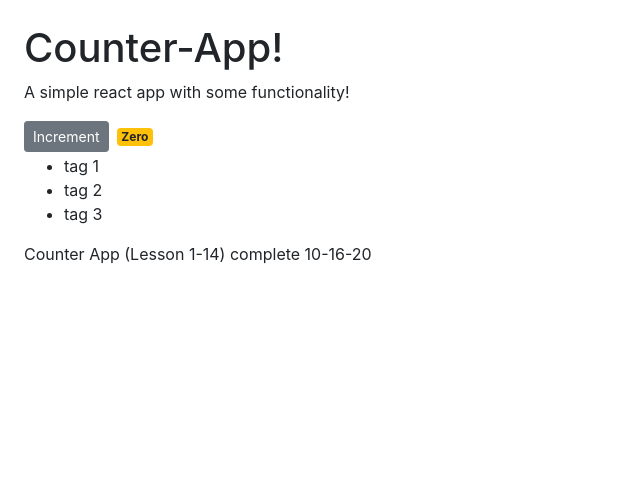
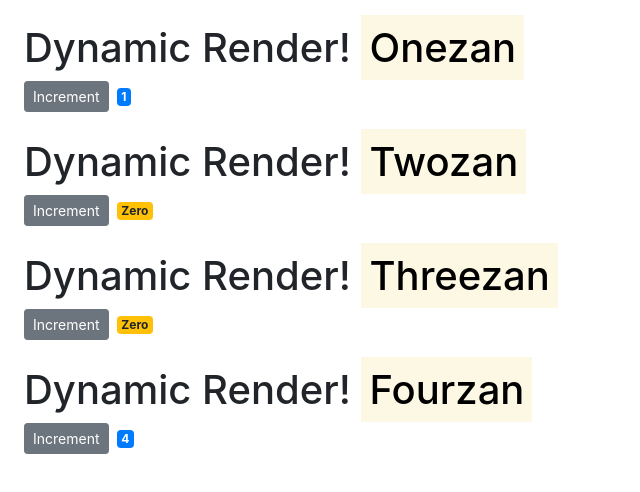
Before and after one commit to ccpaco/counter-app, a React (Create React App) app: page / in a window 1280 px wide. Shown: the top 492 px of the page, without its empty margins (0-640 px from the left). Built offline with nearby package versions, Linux system fonts and the light colour scheme.

Commit message:
Dyn. render titles, create 4 counter objects

```diff
--- a/src/components/counter.jsx
+++ b/src/components/counter.jsx
@@ -4,8 +4,7 @@ import React, { Component } from 'react';
 
 class Counter extends Component {
     state = {
-        count : 0,
-        tags : ["tag 1", "tag 2", "tag 3"]
+        value : this.props.value
     };
 
     /* constructor(){
@@ -14,16 +13,14 @@ class Counter extends Component {
     } */
 
     handleIncrement = () => {
-
-        this.setState({ count: this.state.count + 1});
+        this.setState({ value: this.state.value + 1});
     };
 // use js inside span, in this case {function()}
 //because jsx babel compile, span uses className instead of class (html). Also using Bootstrap!
     render() {
         return (
           <div className = "m-4">
-            <h1>Counter-App!</h1>
-            <p> A simple react app with some functionality!</p>
+            <h1>Dynamic Render! <mark>{this.props.title}</mark></h1>
             <button
               onClick={ () => this.handleIncrement() }
               className="btn btn-secondary btn-sm"
@@ -31,8 +28,8 @@ class Counter extends Component {
               Increment
             </button>
             <span className={this.getBadgeClasses()}>{this.formatCount()}</span>
-            {this.renderTags()}
-            <p> Counter App (Lesson 1-14) complete 10-16-20 </p>
+
+
           </div>
         );
     }
@@ -47,12 +44,12 @@ class Counter extends Component {
 
     getBadgeClasses() {
         let classes = "badge m-2 badge-";
-        classes += (this.state.count === 0) ? "warning" : "primary";
+        classes += (this.state.value === 0) ? "warning" : "primary";
         return classes;
     }
 
     formatCount(){
-        const { count } = this.state;
+        const { value: count } = this.state;
         return count === 0 ? 'Zero' : count;
     }
 
--- /dev/null
+++ b/src/components/counters.jsx
@@ -0,0 +1,26 @@
+import React, { Component } from 'react';
+import Counter from './counter';
+
+class Counters extends Component {
+    state = {
+        counters: [
+            { title: 'Onezan', id: 1, value: 1},
+            { title: 'Twozan', id: 2, value: 0},
+            { title: 'Threezan', id: 3, value: 0},
+            { title: 'Fourzan', id: 4, value: 4}
+        ]
+    };
+
+    render() {
+        return (
+        <div>
+            {this.state.counters.map(counter =>
+            <Counter key={counter.id} value={counter.value} title={counter.title}/>
+
+            )}
+        </div>
+        );
+    }
+}
+
+export default Counters;
--- a/src/index.js
+++ b/src/index.js
@@ -1,14 +1,14 @@
 import React from 'react';
 import ReactDOM from 'react-dom';
 import './index.css';
-import App from './App';
+// import App from './App';
 import * as serviceWorker from './serviceWorker';
 import 'bootstrap/dist/css/bootstrap.css';
-import Counter from './components/counter';
+import Counters from './components/counters';
 
 ReactDOM.render(
   <React.StrictMode>
-    <Counter />
+    <Counters />
   </React.StrictMode>,
   document.getElementById('root')
 );
```
